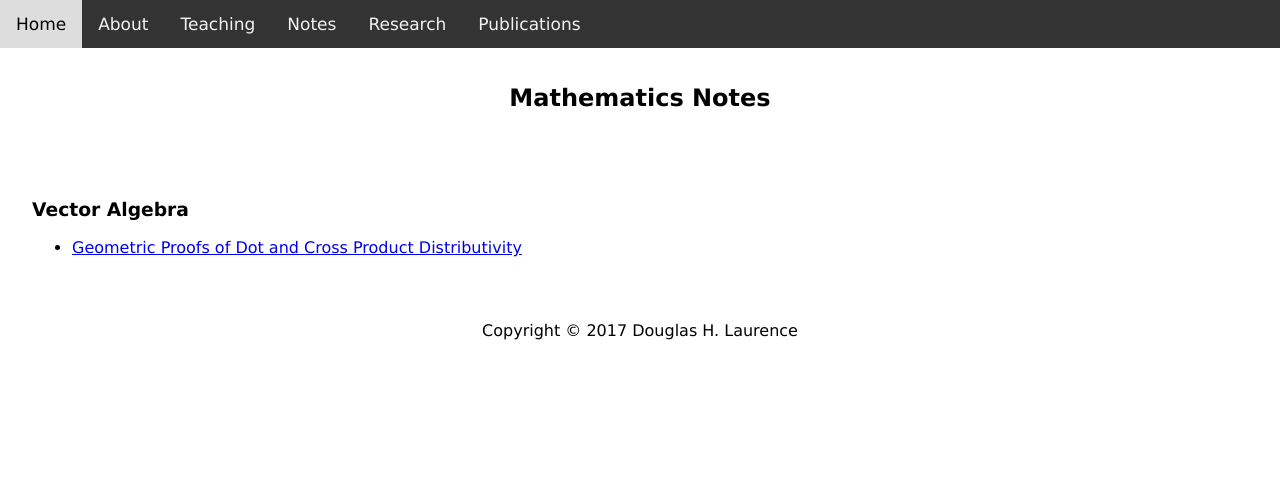
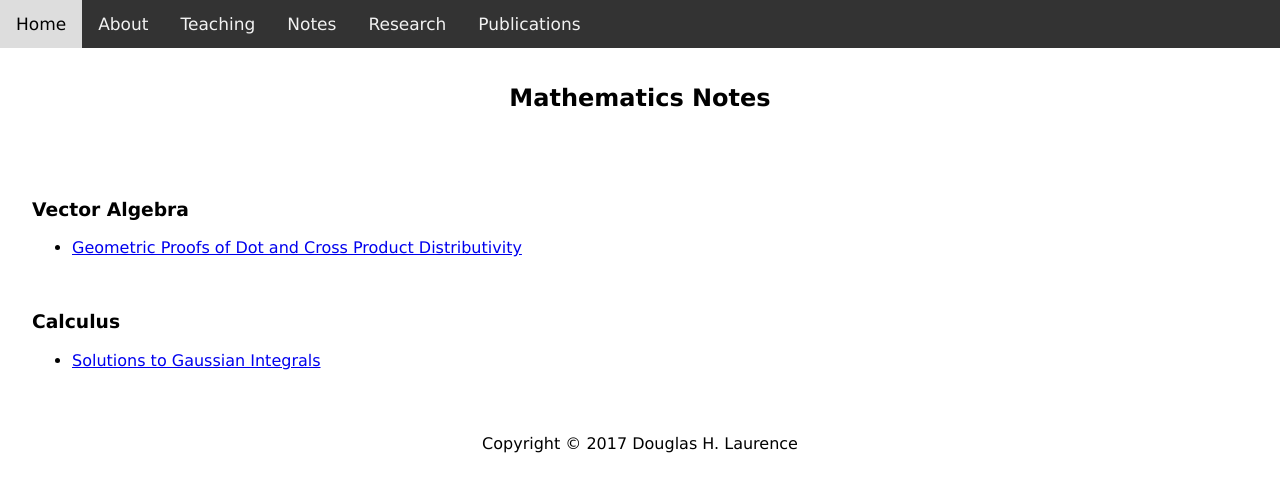
Before and after one commit to dhlaurence/dhlaurence.github.io, a Jekyll site: the page built from notes/math.html, in a window 1280 px wide. Shown: the top 492 px of the page. Built offline with Jekyll 4.4.1, drawn with Linux system fonts in a browser that asks for light colours.

Commit message:
Update math.html

```diff
--- a/notes/math.html
+++ b/notes/math.html
@@ -13,4 +13,11 @@ title: Mathematics Notes
     <li><a target="_blank" href="http://www.blazartheory.com/files/Geometric_Proof_of_Dot_and_Cross_Product_Distributivity.pdf">Geometric Proofs of Dot and Cross Product Distributivity</a></li>
   </ul>
 
+  <br>
+
+  <h3>Calculus</h3>
+  <ul>
+    <li><a target="_blank" href="http://www.blazartheory.com/files/Gaussian_Integrals.pdf">Solutions to Gaussian Integrals</a></li>
+  </ul>
+
 </article>
```
